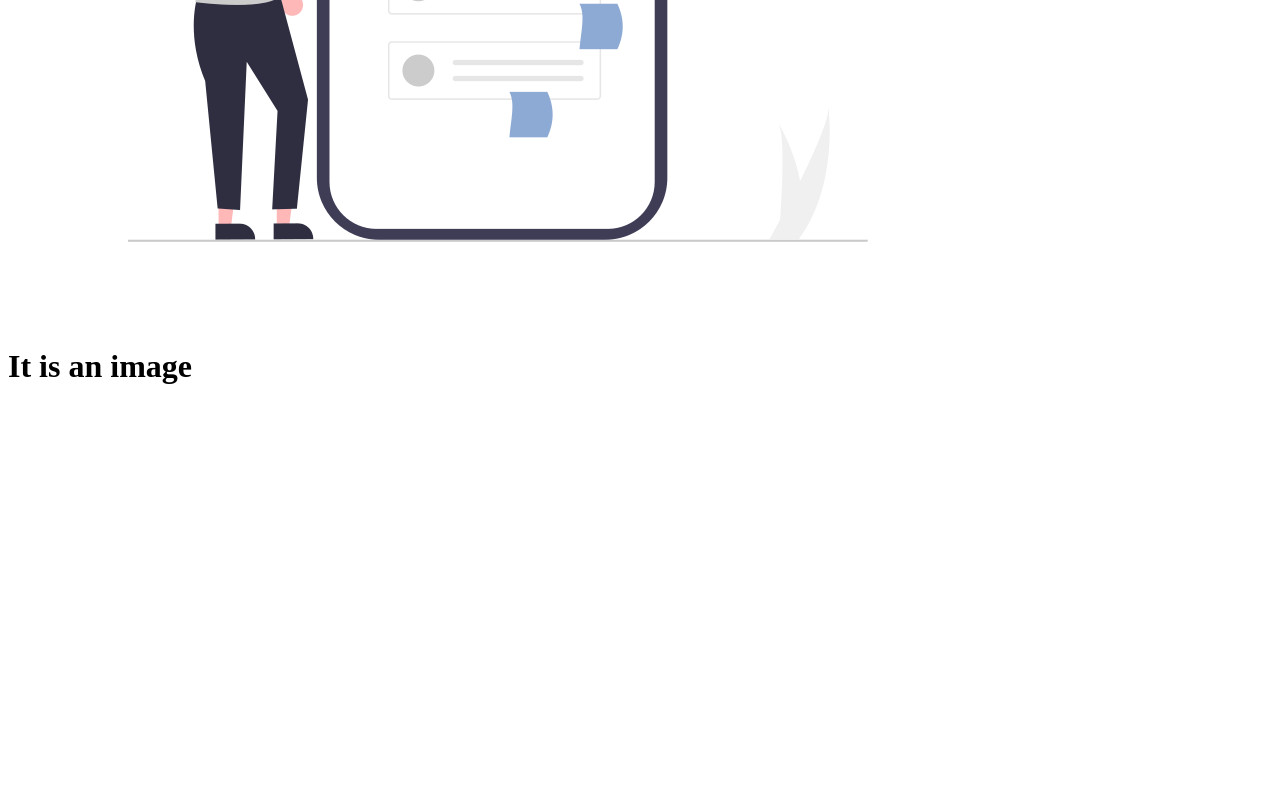
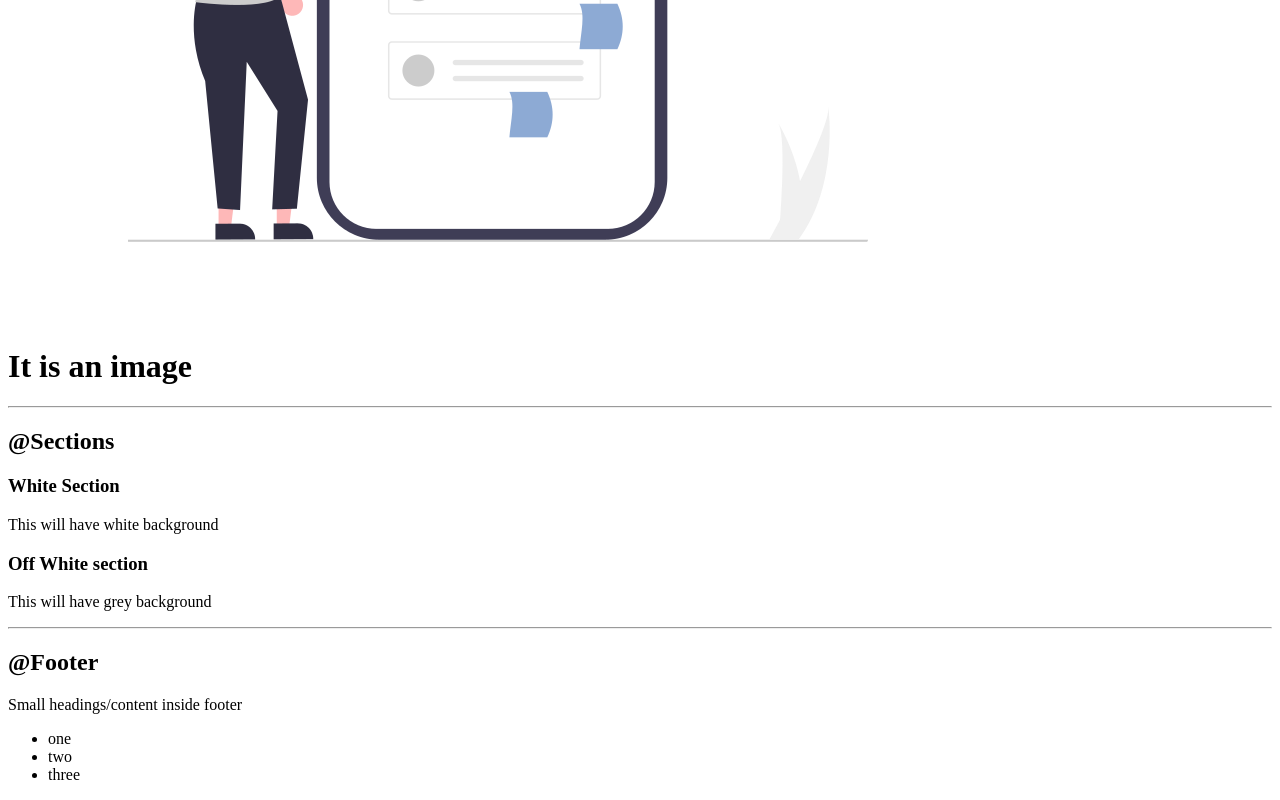
Before and after one commit to VaishnaviB03/Level0-exercise3, a plain HTML site: page index.html in a window 1280 px wide. Shown: the part 1856-2656 px from the top of the page. Before the commit the page ends 2262 px from the top, so only its background shows below. Drawn offline with Linux system fonts and the light colour scheme.

Commit message:
sections and footer

```diff
--- a/index.html
+++ b/index.html
@@ -83,5 +83,29 @@
         <h1>It is an image</h1>
     </header>
 
+    <hr>
+
+    <h2>@Sections</h2>
+    <section>
+        <h3>White Section</h3>
+        <p>This will have white background</p>
+    </section>
+    <section>
+        <h3>Off White section</h3>
+        <p>This will have grey background</p>
+    </section>
+
+    <hr>
+
+    <h2>@Footer</h2>
+    <footer>
+        <div>Small headings/content inside footer</div>
+        <ul>
+            <li>one</li>
+            <li>two</li>
+            <li>three</li>
+        </ul>
+    </footer>
+
 </body>
 </html>
```
